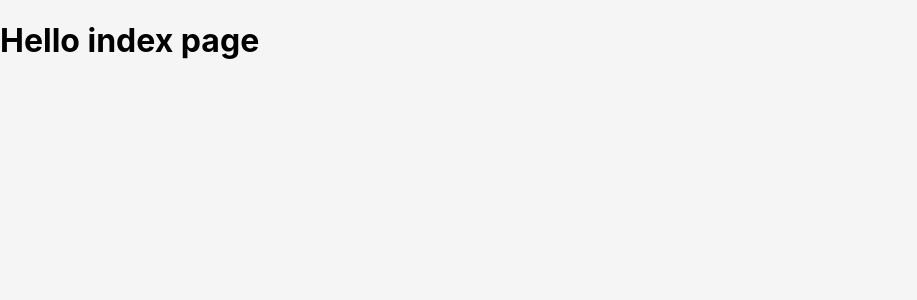
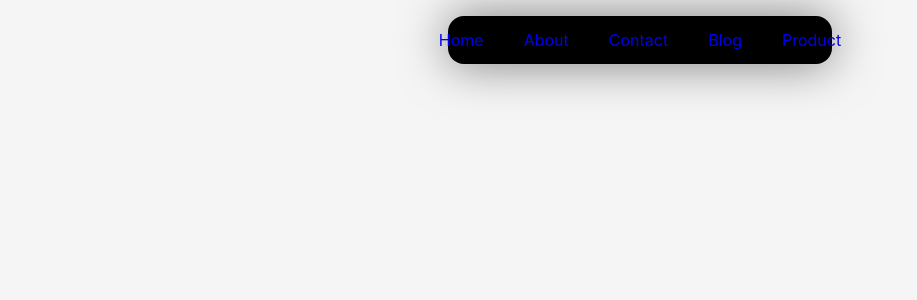
Before and after one commit to muktinathrajbanshi/NextJS, a Next.js app: page / in a window 1280 px wide. Shown: the top 300 px of the page, without its empty margins (0-917 px from the left). Built offline with nearby package versions, Linux system fonts and the light colour scheme.

Commit message:
Link Component | Create Navbar without Page Refresh

```diff
--- a/pages/index.js
+++ b/pages/index.js
@@ -1,11 +1,39 @@
-import React from 'react'
+import Link from "next/link";
 
 const index = () => {
   return (
     <>
-      <h1>Hello index page</h1>
+      <nav className="menu-list">
+        <ul className="menu-bar">
+           <li>
+             <Link href="/">
+                <a>Home</a>
+            </Link>
+           </li>
+            <li>
+            <Link href="/about">
+             <a>About</a>
+            </Link>
+            </li>
+           <li>
+             <Link  href="/contact">
+                <a>Contact</a>
+            </Link>
+           </li>
+           <li>
+             <Link a href="/blog">
+                <a>Blog</a>
+            </Link>
+           </li>
+           <li>
+             <Link href="/product">
+                <a>Product</a>
+            </Link>
+           </li>
+        </ul>
+      </nav>
     </>
-  )
-}
+  );
+};
 
 export default index;
--- a/styles/globals.css
+++ b/styles/globals.css
@@ -12,3 +12,39 @@ body {
 * {
   box-sizing: border-box;
 }
+
+li {
+  list-style: none;
+}
+
+a {
+  text-decoration: none;
+}
+
+.menu-list {
+  display: flex;
+  justify-content: center;
+  align-items: center;
+}
+
+.menu-bar {
+  display: flex;
+  justify-content: center;
+  align-items: center;
+  gap: 2.5rem;
+  box-shadow: 0 0 3rem rgba(0, 0, 0, 0.5);
+  margin: 1rem 35rem;
+  width: 30%;
+  height: 1.5rem;
+  background-color: #000;
+  padding: 1.5rem;
+  border-radius: 1rem;
+  -webkit-border-radius: 1rem;
+  -moz-border-radius: 1rem;
+  -ms-border-radius: 1rem;
+  -o-border-radius: 1rem;
+}
+
+li a:hover {
+  color: blue;
+}
```
Also changed, not shown: pages/product.js (added, +10 -0 lines).
